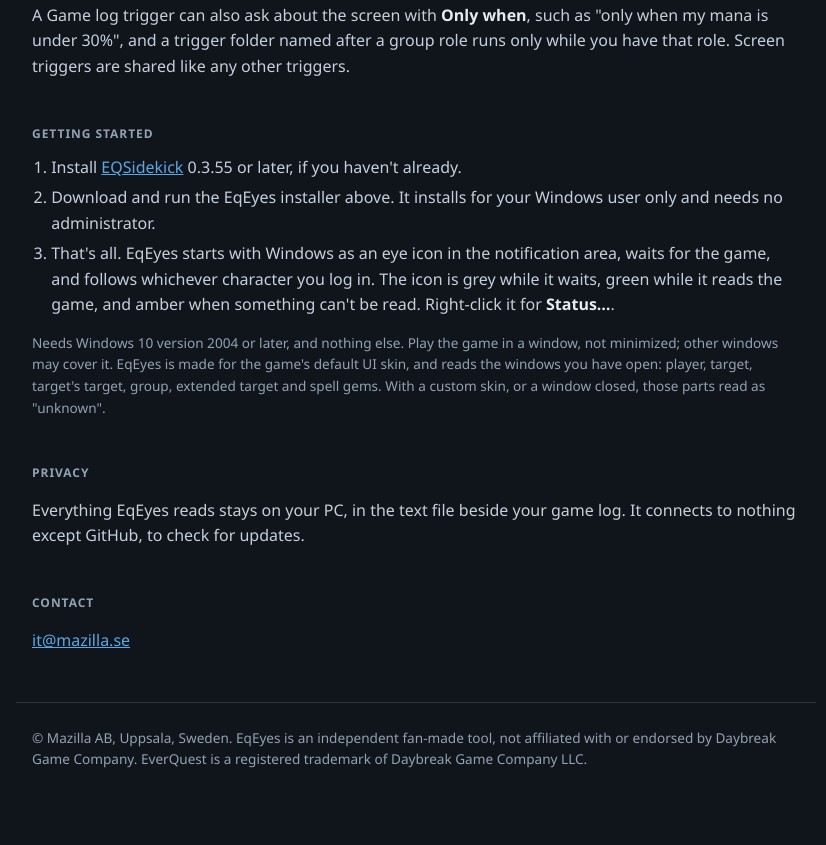
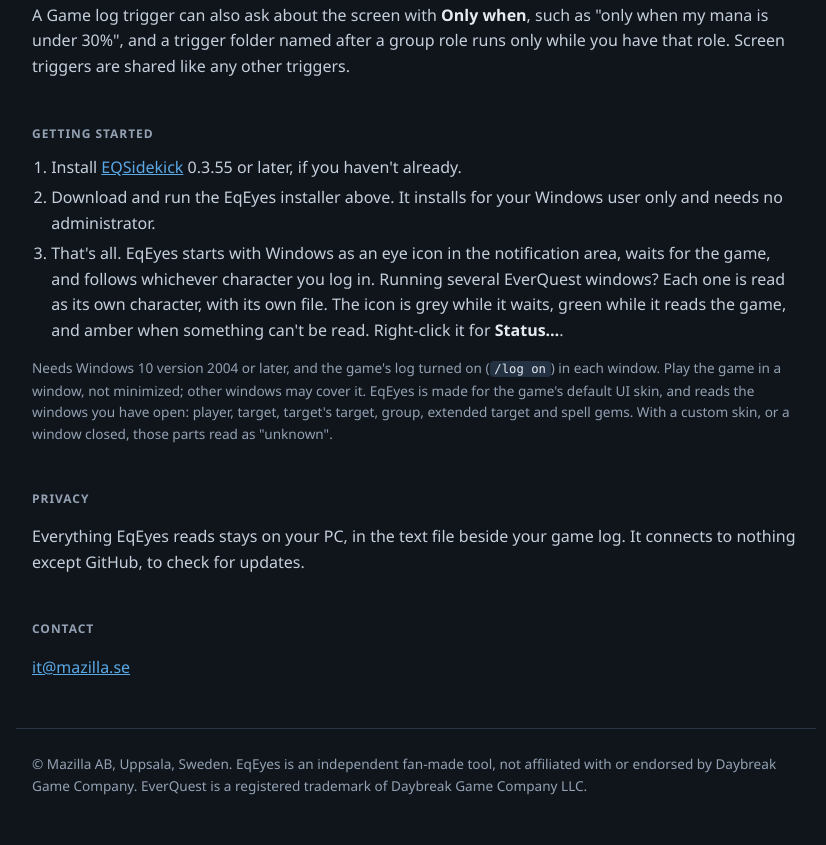
Before and after one commit to mmarpik/mazilla-se, a plain HTML site: page eqeyes/index.html in a window 1280 px wide. Shown: the part 1518-2363 px from the top of the page, without its empty margins (224-1050 px from the left). Before the commit the page ends 2336 px from the top, so only its background shows below. Drawn offline with Linux system fonts and the light colour scheme.

Commit message:
EqEyes page: several game windows, /log on (EqEyes 0.3.6)
Co-Authored-By: Claude Opus 5.5 <noreply@anthropic.com>

```diff
--- a/eqeyes/index.html
+++ b/eqeyes/index.html
@@ -101,10 +101,11 @@
       <li>Install <a href="/eqsidekick/">EQSidekick</a> 0.3.55 or later, if you haven't already.</li>
       <li>Download and run the EqEyes installer above. It installs for your Windows user only and needs no administrator.</li>
       <li>That's all. EqEyes starts with Windows as an eye icon in the notification area, waits for the game, and follows
-          whichever character you log in. The icon is grey while it waits, green while it reads the game, and amber when
+          whichever character you log in. Running several EverQuest windows? Each one is read as its own character,
+          with its own file. The icon is grey while it waits, green while it reads the game, and amber when
           something can't be read. Right-click it for <strong>Status…</strong>.</li>
     </ol>
-    <p class="small">Needs Windows 10 version 2004 or later, and nothing else. Play the game in a window, not minimized; other
+    <p class="small">Needs Windows 10 version 2004 or later, and the game's log turned on (<code>/log on</code>) in each window. Play the game in a window, not minimized; other
        windows may cover it. EqEyes is made for the game's default UI skin, and reads the windows you have open: player,
        target, target's target, group, extended target and spell gems. With a custom skin, or a window closed, those parts read as "unknown".</p>
   </section>
```
